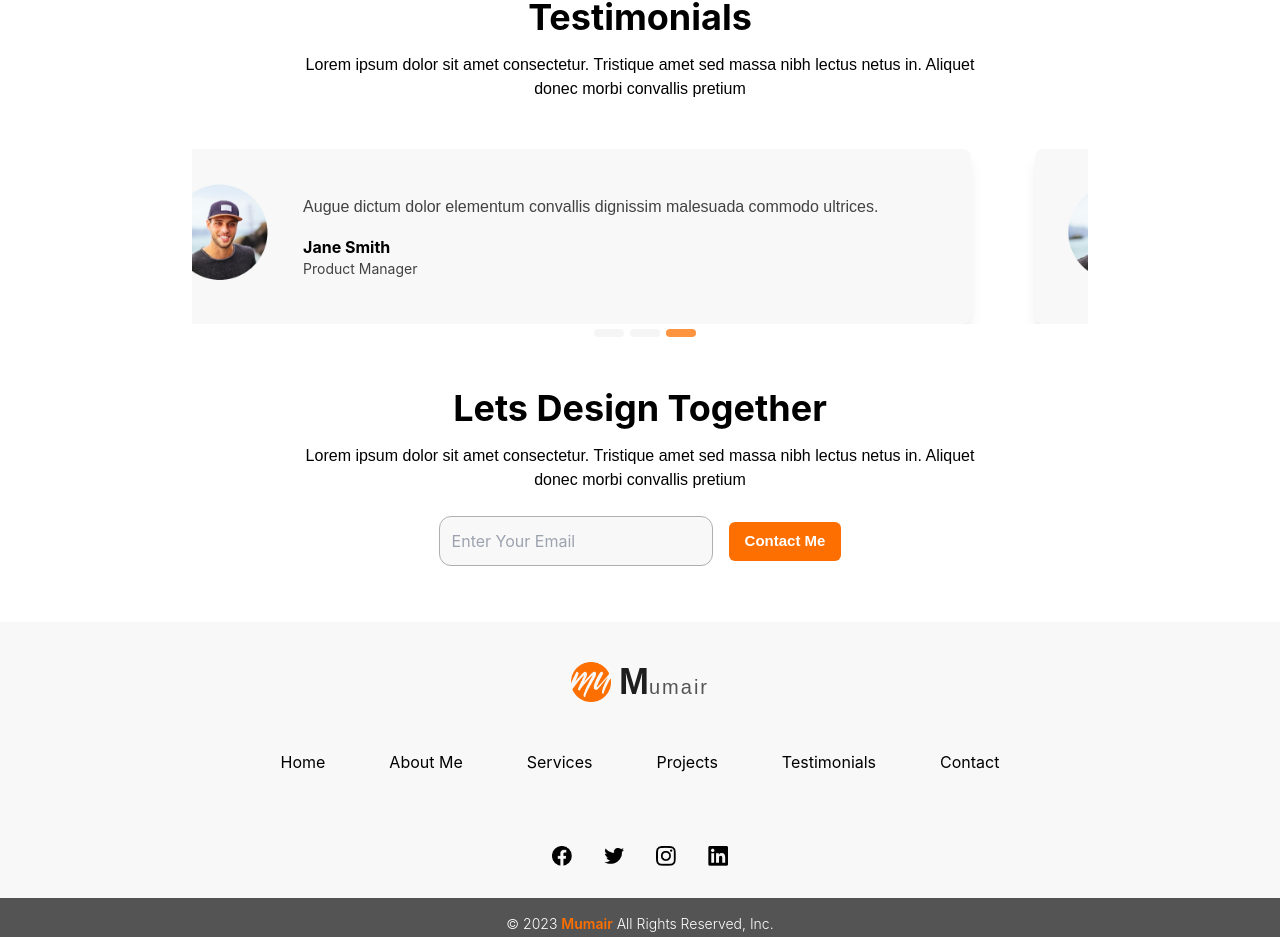
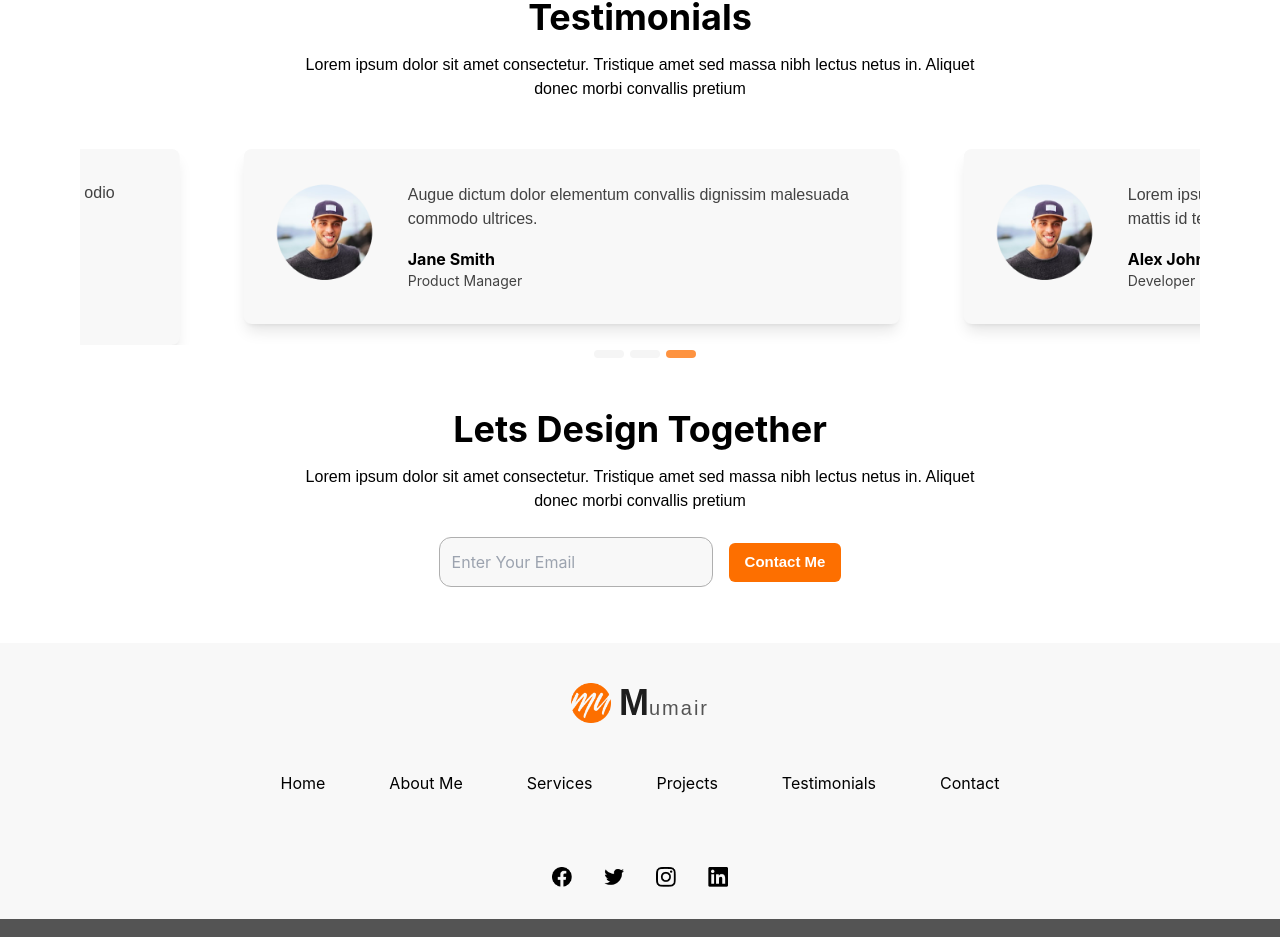
Before and after one commit to brij1728/personal-portfolio, a Next.js app: page / in a window 1280 px wide. Shown: the part 2509-3446 px from the top of the page. Built offline with nearby package versions, Linux system fonts and the light colour scheme.

Commit message:
feat: enhance responsiveness of Testimonials component
- Add centerMode and centerPadding properties to Slider settings for larger screens
- Add responsive settings for screens with width less than 768px
- Remove max-width restriction on the Slider container to allow full-width display

```diff
--- a/src/components/Testimonials/Testimonials.tsx
+++ b/src/components/Testimonials/Testimonials.tsx
@@ -36,6 +36,18 @@ export const Testimonials = () => {
     autoplay: true,
     autoplaySpeed: 3000,
     arrows: false,
+    centerMode: true,
+    centerPadding: '200px',
+    responsive: [
+      {
+        breakpoint: 768,
+        settings: {
+          centerMode: false,
+          centerPadding: '0px',
+          slidesToShow: 1,
+        },
+      },
+    ],
   };
 
   return (
@@ -48,7 +60,7 @@ export const Testimonials = () => {
         </p>
       </div>
 
-      <div className="max-w-4xl mx-auto w-full"> {/* Ensure full width and centered */}
+      <div className="mx-auto w-full ">
         <Slider {...settings} className="slick-custom">
           {testimonialsData.map((testimonial, index) => (
             <div key={index} className="px-8">
```
